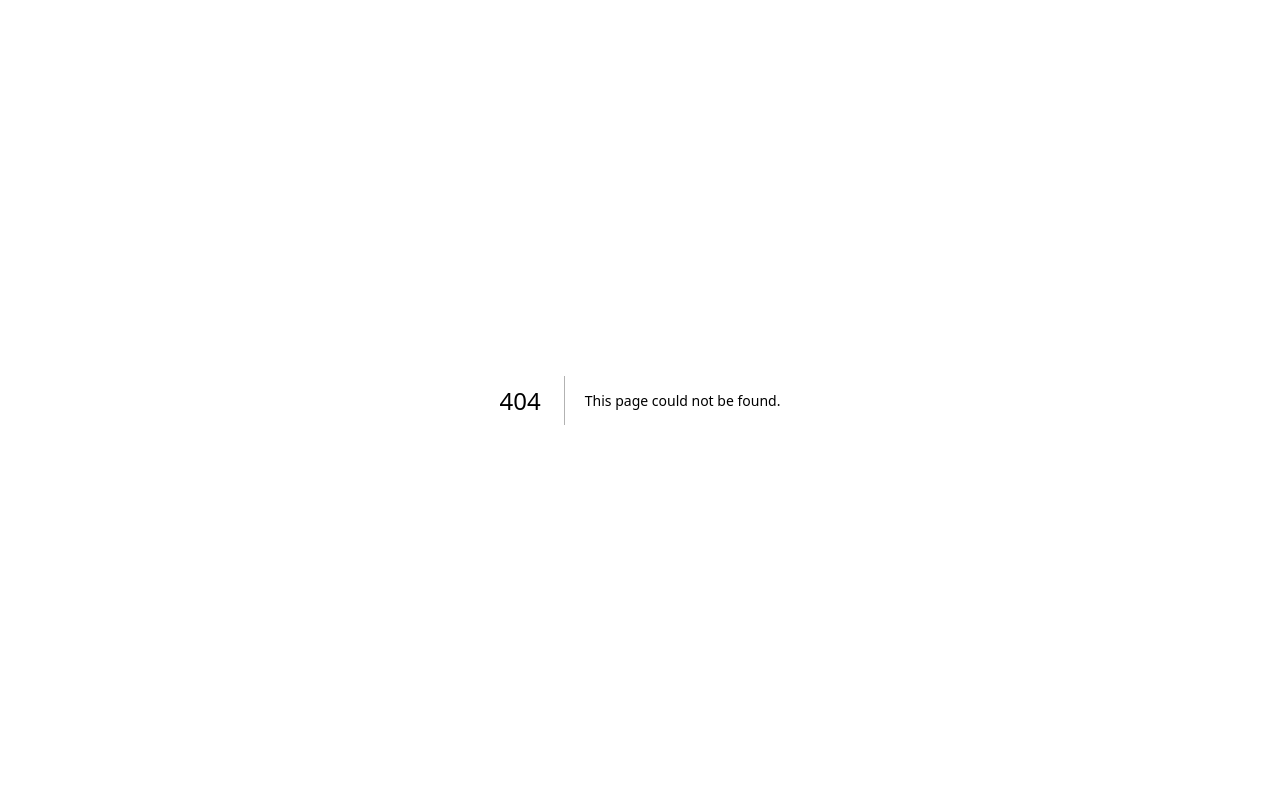
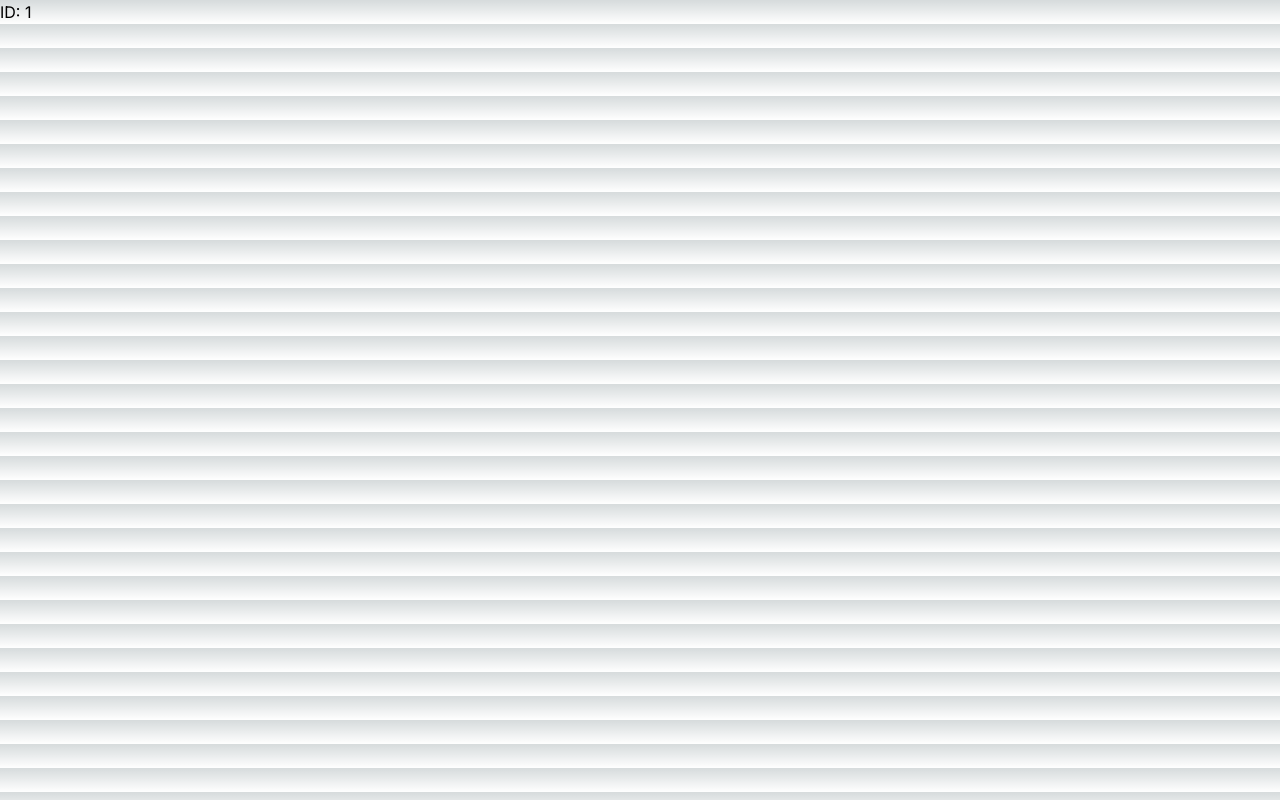
Before and after one commit to JelenaMarjanovic/fem-intro-v3-app, a Next.js app: page /docs/1 in a window 1280 px wide. Before the commit this address had no page. Built offline with nearby package versions, Linux system fonts and the light colour scheme.

Commit message:
Dynamic Routing - 1 param

```diff
--- /dev/null
+++ b/app/docs/[id]/page.tsx
@@ -0,0 +1,5 @@
+const DocsIdPage = ({ params }) => {
+  return <div>ID: {params.id}</div>
+}
+
+export default DocsIdPage
```
